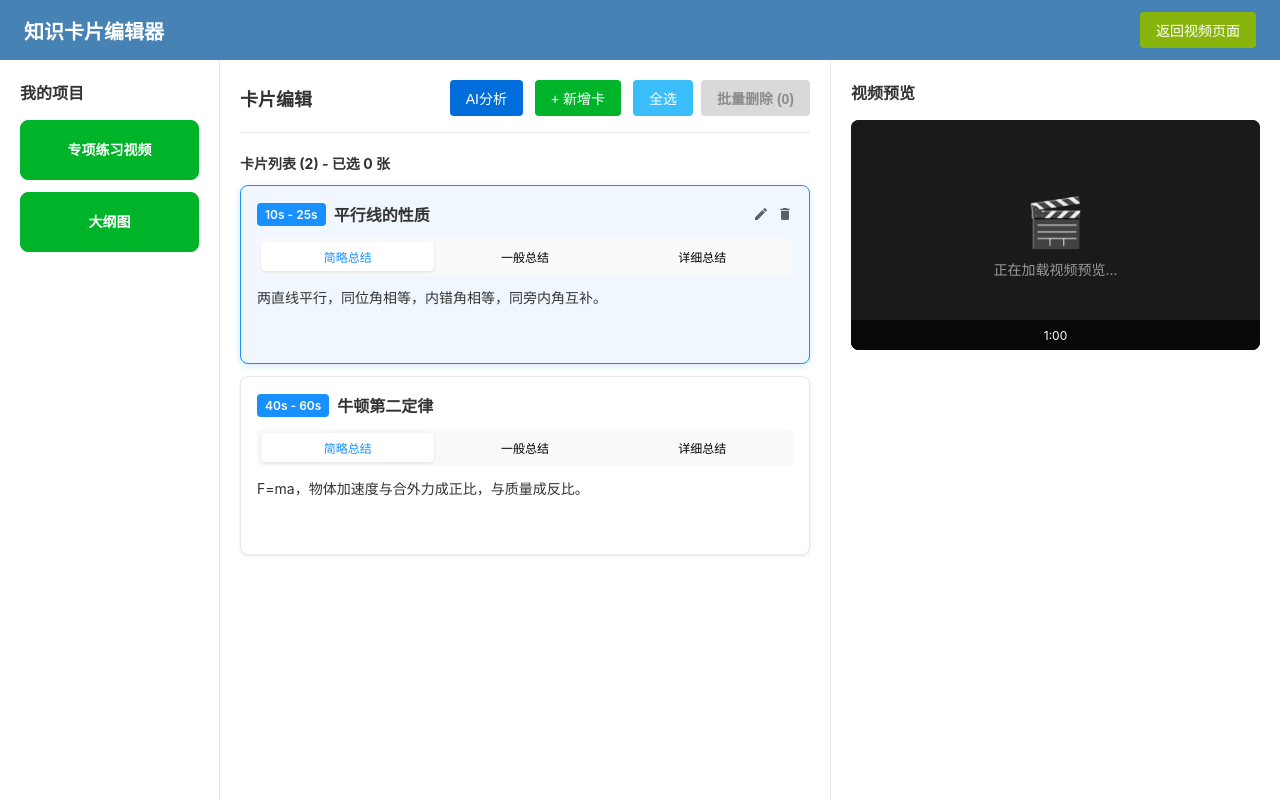
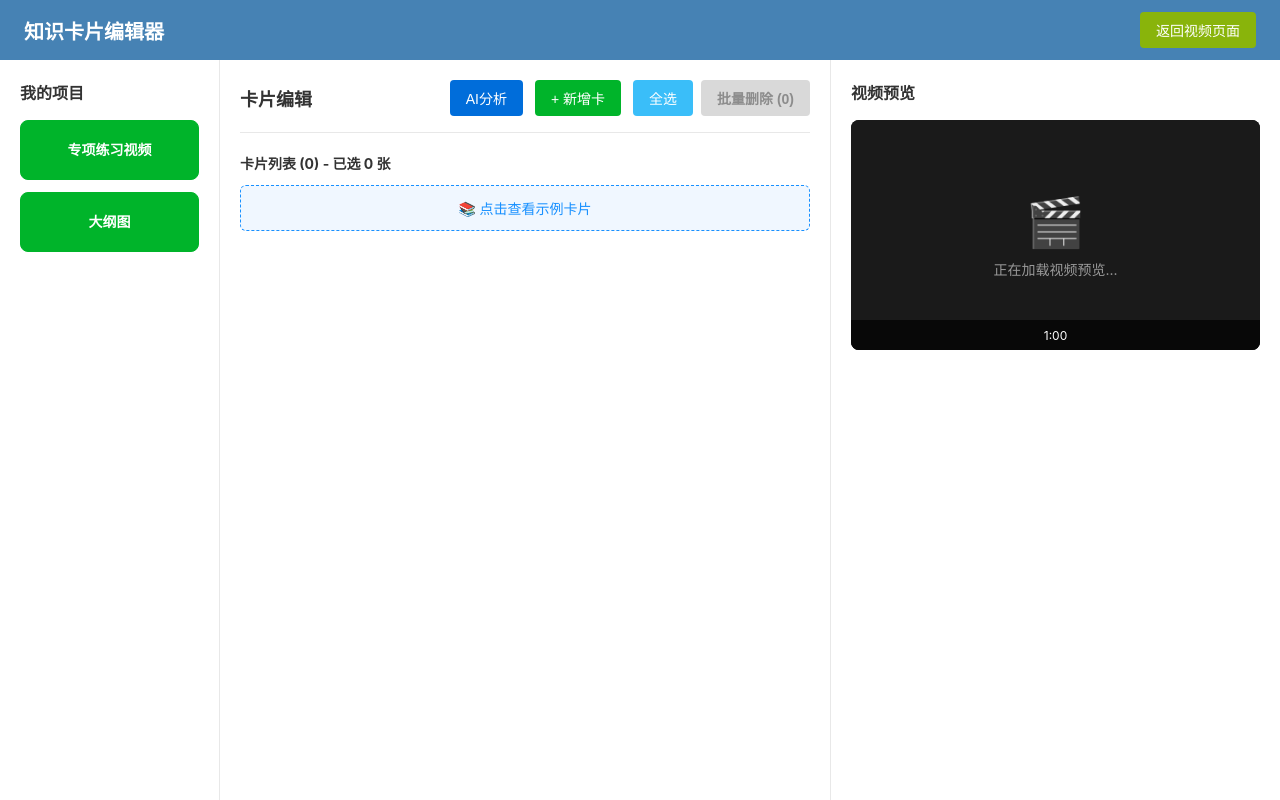
Before and after one commit to lihua123123/Video_Cube, a Vue app in the folder Frontend/: page /edit in a window 1280 px wide. Built offline with nearby package versions, Linux system fonts and the light colour scheme; the HTML template or start-up script is replaced by a standard one.

Commit message:
优化了EditPage页面示例卡片的展示逻辑，并移除无用组件

```diff
--- a/Frontend/src/views/EditPage.vue
+++ b/Frontend/src/views/EditPage.vue
@@ -49,11 +49,78 @@
 
         <!-- 卡片列表 -->
         <div class="card-list-container">
-          <h4>卡片列表 ({{ cardList.length }}) - 已选 {{  selectedCardsCount }} 张</h4>
+          <h4>卡片列表 ({{ showExampleCards ? exampleCards.length : userCards.length }}) - 已选 {{ selectedCardsCount }} 张</h4>
+
+          <!-- 提示查看示例卡片 -->
+          <div v-if="!showExampleCards && userCards.length === 0" class="example-cards-tip" @click="toggleExampleCards">
+            <span class="tip-text">📚 点击查看示例卡片</span>
+          </div>
+
+          <!-- 示例卡片标题栏 -->
+          <div v-if="showExampleCards" class="example-cards-header">
+            <span class="example-title">示例卡片</span>
+            <button @click="toggleExampleCards" class="close-example-btn" title="关闭示例">
+              × 关闭示例
+            </button>
+          </div>
+
           <div class="cards-list">
+            <!-- 显示示例卡片 -->
             <div
-              v-for="(card, index) in cardList"
-              :key="index"
+              v-for="(card, index) in exampleCards"
+              :key="'example-' + index"
+              v-show="showExampleCards"
+              :class="['card-item', 'example-card']"
+            >
+              <div class="card-header">
+                <span class="card-time">{{ card.startTime }}s - {{ card.endTime }}s</span>
+                <span class="card-title">{{ card.title }}</span>
+                <div class="card-actions">
+                  <div class="example-badge">示例</div>
+                </div>
+              </div>
+
+              <!-- 总结类型选项卡 -->
+              <div class="summary-tabs">
+                <button
+                  :class="['tab-btn', { active: card.activeTab === 'brief' }]"
+                  @click.stop="switchExampleTab(index, 'brief')"
+                >
+                  简略总结
+                </button>
+                <button
+                  :class="['tab-btn', { active: card.activeTab === 'normal' }]"
+                  @click.stop="switchExampleTab(index, 'normal')"
+                >
+                  一般总结
+                </button>
+                <button
+                  :class="['tab-btn', { active: card.activeTab === 'detailed' }]"
+                  @click.stop="switchExampleTab(index, 'detailed')"
+                >
+                  详细总结
+                </button>
+              </div>
+
+              <!-- 卡片内容（根据选项卡切换） -->
+              <div class="card-content">
+                <div v-if="card.activeTab === 'brief'" class="tab-content">
+                  {{ card.summaries.brief }}
+                </div>
+                <div v-if="card.activeTab === 'normal'" class="tab-content">
+                  {{ card.summaries.normal }}
+                </div>
+                <div v-if="card.activeTab === 'detailed'" class="tab-content">
+                  {{ card.summaries.detailed }}
+                </div>
+              </div>
+            </div>
+
+            <!-- 显示用户创建的卡片 -->
+            <div
+              v-for="(card, index) in userCards"
+              :key="'user-' + index"
+              v-show="!showExampleCards"
               :class="['card-item', {
                 active: selectedCardIndex === index,
                 'batch-selected': batchSelectedCards.includes(index)
@@ -231,8 +298,26 @@ import { useRouter } from 'vue-router'
 
 const router = useRouter()
 
-// 卡片列表数据
-const cardList = ref([
+// 定义卡片类型
+interface CardSummary {
+  brief: string
+  normal: string
+  detailed: string
+}
+
+interface Card {
+  startTime: number
+  endTime: number
+  title: string
+  activeTab: 'brief' | 'normal' | 'detailed'
+  summaries: CardSummary
+}
+
+// 用户创建的卡片列表（初始为空）
+const userCards = ref<Card[]>([])
+
+// 示例卡片数据
+const exampleCards = ref<Card[]>([
   {
     startTime: 10,
     endTime: 25,
@@ -252,7 +337,7 @@ const cardList = ref([
     summaries: {
       brief: 'F=ma，物体加速度与合外力成正比，与质量成反比。',
       normal: '核心公式：F=ma\n\nF代表物体所受的合外力(单位:牛顿，N)\nm代表物体的质量(单位:千克，kg)\na代表物体的加速度(单位:米/秒²，m/s²)',
-      detailed: '牛顿第二定律详解：\n\n核心公式：F = ma\n\n物理意义：\n1. 物体加速度与合外力成正比：F ∝∝∝∝ a\n2. 加速度与物体质量成反比：a ∝∝∝∝ 1/m\n\n完整表达式：F = ma（F为合力，m为质量，a为加速度）\n\n应用说明：该定律描述了力、质量和加速度之间的关系，是经典力学的核心定律之一。',
+      detailed: '牛顿第二定律详解：\n\n核心公式：F = ma\n\n物理意义：\n1. 物体加速度与合外力成正比\n2. 加速度与物体质量成反比\n\n完整表达式：F = ma（F为合力，m为质量，a为加速度）\n\n应用说明：该定律描述了力、质量和加速度之间的关系，是经典力学的核心定律之一。',
     },
   }
 ])
@@ -266,10 +351,12 @@ const cardEndTime = ref(0)
 const cardTitle = ref('')
 const cardContent = ref('')
 const editingCardIndex = ref(-1)
+const showExampleCards = ref(false)
 
 // 计算属性
 const isAllSelected = computed(() => {
-  return batchSelectedCards.value.length === cardList.value.length && cardList.value.length > 0
+  const currentCards = showExampleCards.value ? exampleCards.value : userCards.value
+  return batchSelectedCards.value.length === currentCards.length && currentCards.length > 0
 })
 
 const selectedCardsCount = computed(() => {
@@ -294,13 +381,13 @@ const handleCardClick = (index: number) => {
 }
 
 const selectCard = (index: number) => {
-  if (index < 0 || index >= cardList.value.length) return
+  if (index < 0 || index >= userCards.value.length) return
   selectedCardIndex.value = index
   batchSelectedCards.value = []
 }
 
 const toggleCardSelection = (index: number) => {
-  if (index < 0 || index >= cardList.value.length) return
+  if (index < 0 || index >= userCards.value.length) return
 
   if (batchSelectedCards.value.includes(index)) {
     batchSelectedCards.value = batchSelectedCards.value.filter(i => i !== index)
@@ -311,28 +398,47 @@ const toggleCardSelection = (index: number) => {
 }
 
 const selectAllCards = () => {
+  const currentCards = showExampleCards.value ? exampleCards.value : userCards.value
+
   if (isAllSelected.value) {
     batchSelectedCards.value = []
   } else {
-    batchSelectedCards.value = cardList.value.map((_, index) => index)
+    batchSelectedCards.value = currentCards.map((_, index) => index)
   }
   selectedCardIndex.value = -1
 }
 
-const switchTab = (cardIndex: number, tabType: string) => {
-  if (cardIndex < 0 || cardIndex >= cardList.value.length) return
+const switchTab = (cardIndex: number, tabType: 'brief' | 'normal' | 'detailed') => {
+  if (cardIndex < 0 || cardIndex >= userCards.value.length) return
 
-  const card = cardList.value[cardIndex]
-  if (!card) return
+  const card = userCards.value[cardIndex]
+  if (card) {
+    card.activeTab = tabType
+  }
+}
 
-  card.activeTab = tabType
+// 示例卡片相关方法
+const switchExampleTab = (cardIndex: number, tabType: 'brief' | 'normal' | 'detailed') => {
+  if (cardIndex < 0 || cardIndex >= exampleCards.value.length) return
+
+  const card = exampleCards.value[cardIndex]
+  if (card) {
+    card.activeTab = tabType
+  }
+}
+
+const toggleExampleCards = () => {
+  showExampleCards.value = !showExampleCards.value
+  // 切换时清空选中状态
+  selectedCardIndex.value = -1
+  batchSelectedCards.value = []
 }
 
 // 编辑卡片功能
 const editCard = (index: number) => {
-  if (index < 0 || index >= cardList.value.length) return
+  if (index < 0 || index >= userCards.value.length) return
 
-  const card = cardList.value[index]
+  const card = userCards.value[index]
   if (!card) return
 
   cardStartTime.value = card.startTime
@@ -352,15 +458,15 @@ const addNewCard = () => {
   showCardModal.value = true
 }
 
-// 修复：重命名删除函数以避免冲突，并添加空值检查
+// 删除单个卡片功能
 const deleteSingleCard = (index: number) => {
-  if (index < 0 || index >= cardList.value.length) return
+  if (index < 0 || index >= userCards.value.length) return
 
-  const card = cardList.value[index]
+  const card = userCards.value[index]
   if (!card) return
 
   if (confirm(`确定要删除"${card.title}"这张卡片吗？`)) {
-    cardList.value.splice(index, 1)
+    userCards.value.splice(index, 1)
     // 更新选中状态
     if (selectedCardIndex.value === index) {
       selectedCardIndex.value = -1
@@ -383,11 +489,11 @@ const batchDeleteCards = () => {
     // 从大到小排序删除
     const sortedIndexes = [...batchSelectedCards.value].sort((a, b) => b - a)
     sortedIndexes.forEach(index => {
-      if (index >= 0 && index < cardList.value.length) {
-        const card = cardList.value[index]
+      if (index >= 0 && index < userCards.value.length) {
+        const card = userCards.value[index]
         // 添加空值检查
         if (card) {
-          cardList.value.splice(index, 1)
+          userCards.value.splice(index, 1)
         }
       }
     })
@@ -428,7 +534,7 @@ const saveCurrentCard = () => {
     return
   }
 
-  const cardData = {
+  const cardData: Card = {
     startTime: cardStartTime.value,
     endTime: cardEndTime.value,
     title: cardTitle.value,
@@ -441,9 +547,9 @@ const saveCurrentCard = () => {
   }
 
   if (editingCardIndex.value >= 0) {
-    cardList.value[editingCardIndex.value] = cardData
+    userCards.value[editingCardIndex.value] = cardData
   } else {
-    cardList.value.push(cardData)
+    userCards.value.push(cardData)
   }
 
   closeModal()
@@ -455,7 +561,7 @@ const closeModal = () => {
 }
 
 onMounted(() => {
-  if (cardList.value.length > 0) {
+  if (userCards.value.length > 0) {
     selectedCardIndex.value = 0
   }
 })
@@ -604,11 +710,6 @@ onMounted(() => {
 
 .add-card-btn {
   background: #00b42a;
-  color: white;
-}
-
-.save-card-btn {
-  background: #1890ff;
   color: white;
 }
 
@@ -1068,4 +1169,76 @@ onMounted(() => {
     min-width: auto;
   }
 }
+
+/* 示例卡片相关样式 */
+.example-cards-tip {
+  padding: 12px 16px;
+  background: #f0f7ff;
+  border: 1px dashed #1890ff;
+  border-radius: 6px;
+  margin-bottom: 16px;
+  cursor: pointer;
+  transition: all 0.3s ease;
+  text-align: center;
+}
+
+.example-cards-tip:hover {
+  background: #e6f7ff;
+  border-color: #40a9ff;
+  box-shadow: 0 2px 8px rgba(24, 144, 255, 0.1);
+}
+
+.tip-text {
+  color: #1890ff;
+  font-size: 14px;
+  font-weight: 500;
+}
+
+.example-cards-header {
+  display: flex;
+  justify-content: space-between;
+  align-items: center;
+  padding: 12px 16px;
+  background: #f6ffed;
+  border: 1px solid #b7eb8f;
+  border-radius: 6px;
+  margin-bottom: 16px;
+}
+
+.example-title {
+  color: #52c41a;
+  font-size: 14px;
+  font-weight: 600;
+}
+
+.close-example-btn {
+  background: #ff4d4f;
+  color: white;
+  border: none;
+  padding: 4px 8px;
+  border-radius: 4px;
+  cursor: pointer;
+  font-size: 12px;
+  font-weight: 500;
+  transition: all 0.3s ease;
+}
+
+.close-example-btn:hover {
+  background: #ff7875;
+  transform: scale(1.05);
+}
+
+.example-card {
+  border-left: 4px solid #52c41a;
+  background: #f6ffed;
+}
+
+.example-badge {
+  background: #52c41a;
+  color: white;
+  padding: 2px 8px;
+  border-radius: 12px;
+  font-size: 12px;
+  font-weight: 600;
+}
 </style>
```
